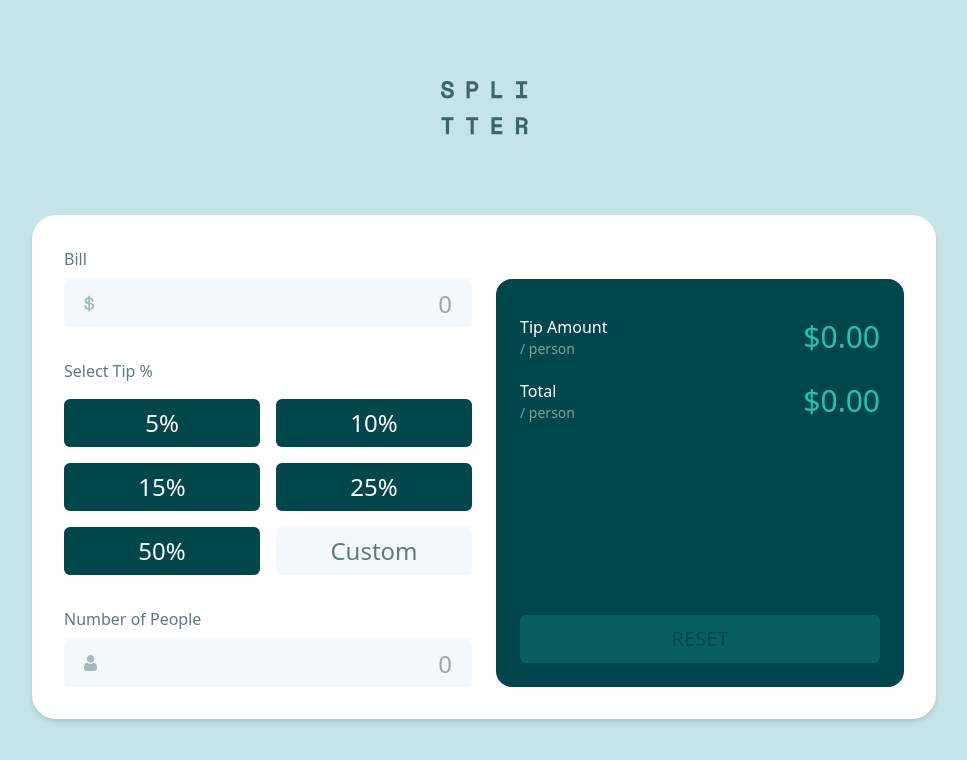
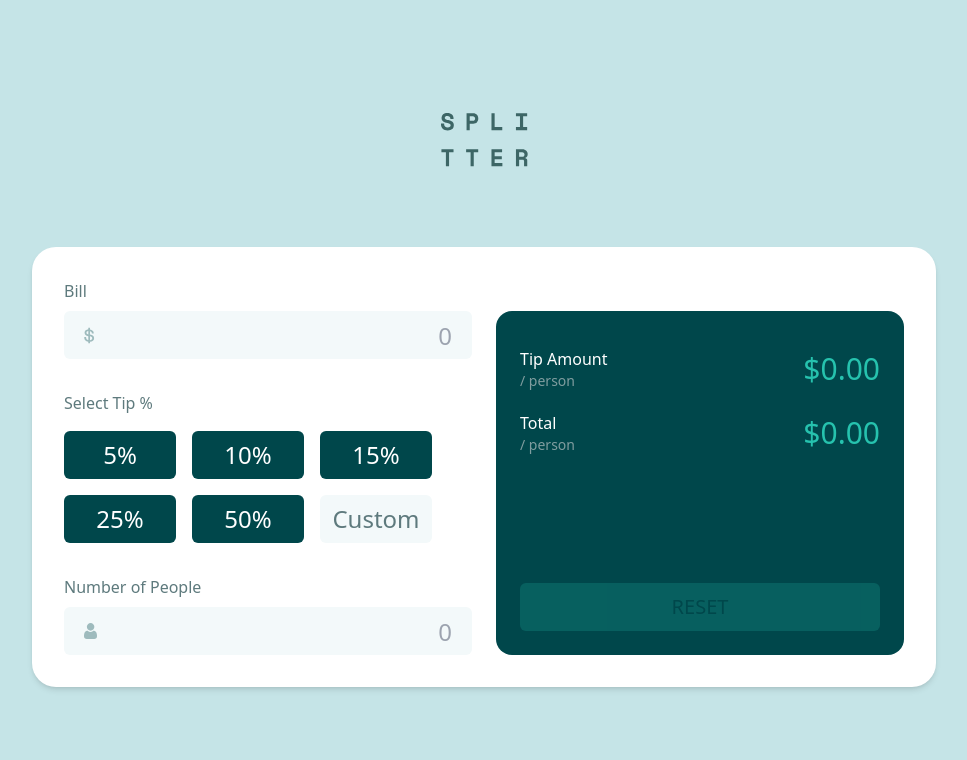
Before and after one commit to LeeConnelly12/tipping-calculator, a Vue app: page / in a window 1280 px wide. Shown: the top 760 px of the page, without its empty margins (156-1123 px from the left). Built offline with nearby package versions, Linux system fonts and the light colour scheme; a web font is replaced by a local one.

Commit message:
Set fixed size on tips

```diff
--- a/src/components/TippingCalculator.vue
+++ b/src/components/TippingCalculator.vue
@@ -70,7 +70,7 @@ const total = computed(() => {
         </template>
       </Input>
       <p class="mt-8">Select Tip %</p>
-      <div class="grid grid-cols-2 gap-4 mt-4">
+      <div class="grid grid-cols-2 lg:grid-cols-[7rem_7rem_7rem] gap-4 mt-4">
         <label
           v-for="(tip, index) in tips"
           :key="index"
```
